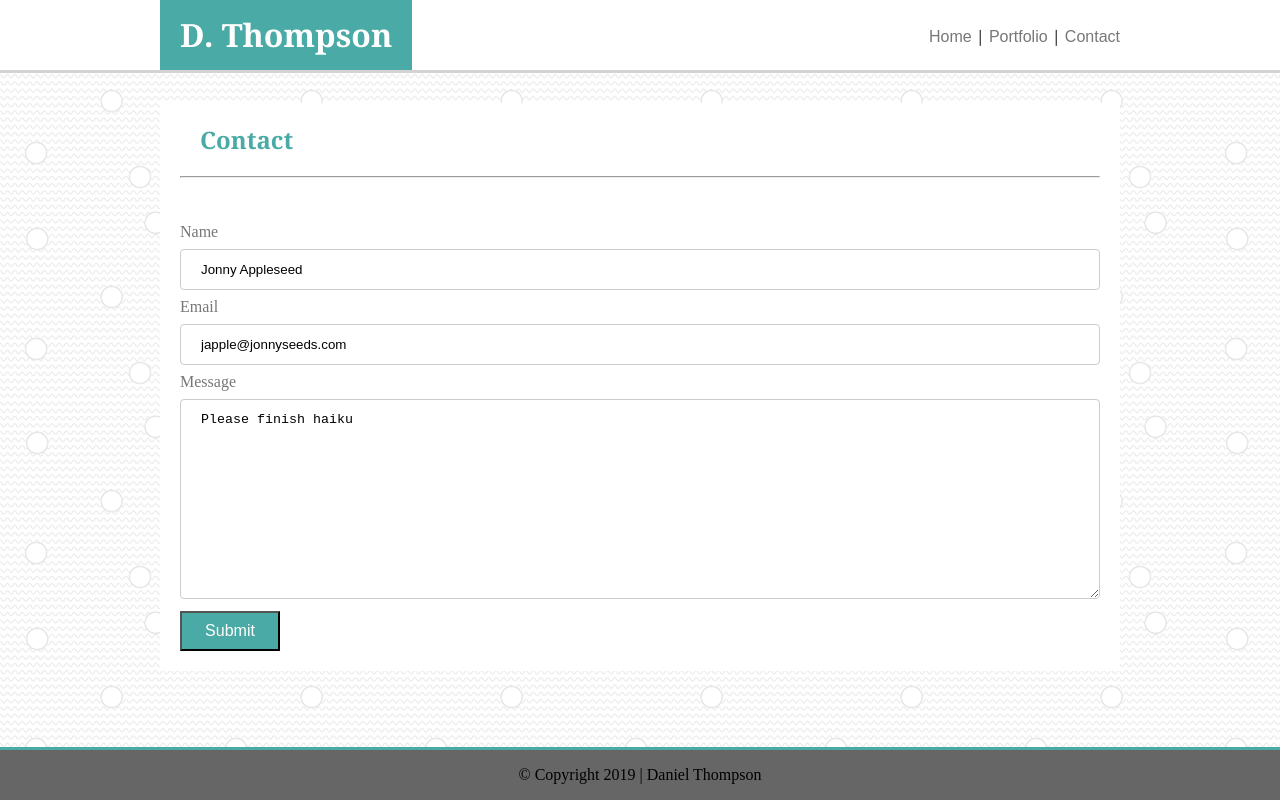
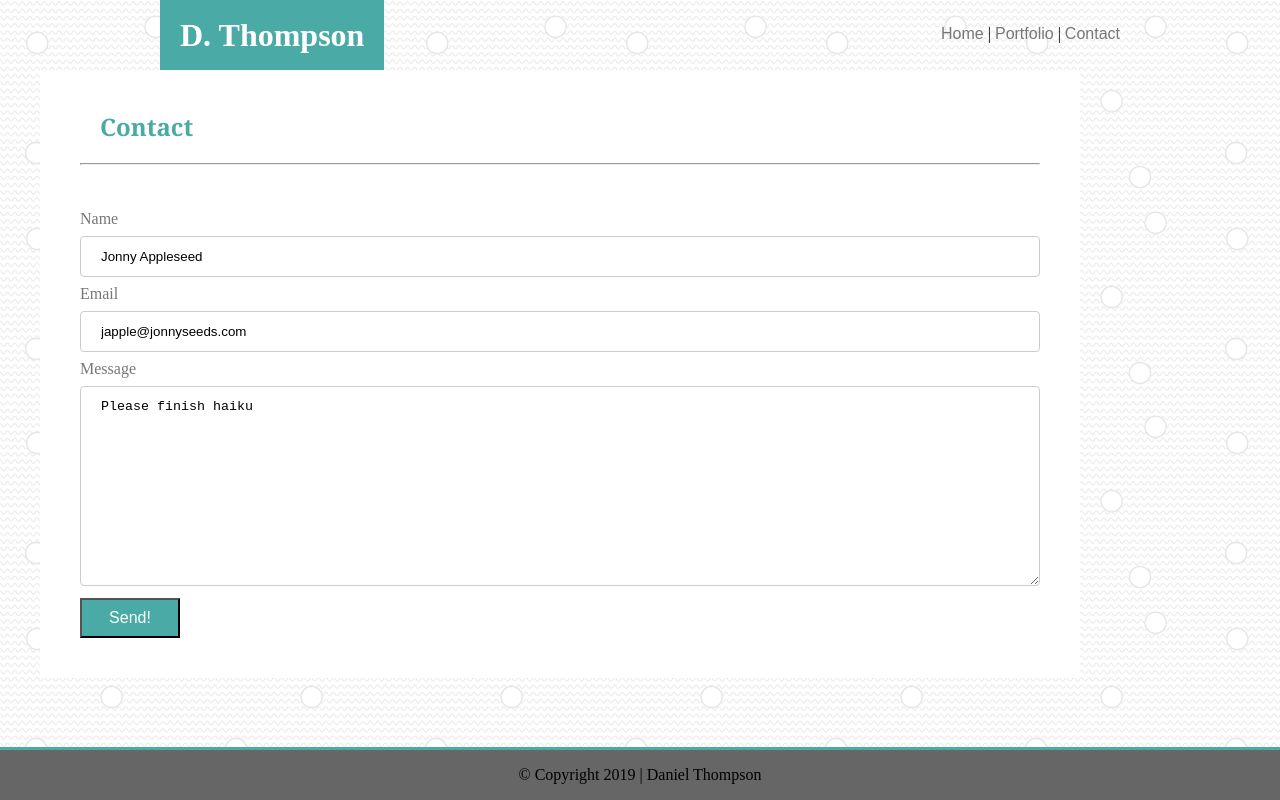
Before and after one commit to dnlthmpsn/Basic-Portfolio, a plain HTML site: page contact.html in a window 1280 px wide. Drawn offline with Linux system fonts and the light colour scheme.

Commit message:
typo fix

```diff
--- a/assets/css/style.css
+++ b/assets/css/style.css
@@ -42,13 +42,17 @@ p {
 /* **START of header** */
 
 
-header{
+
+
+#pagetop{
     background-color:#fff;
     width: 100%;
     border-bottom-style: solid;
     border-bottom-color: lightgray;
     font-family: 'Georgia', Times, Times New Roman, serif;
     height: 70px;
+    position: fixed;
+
  }
 
  .navbar{
@@ -79,6 +83,13 @@ header{
     color: #777;
 }
 
+.nav a:hover{
+    font-weight: bold;
+    color:white;
+    background-color: #4aaaa5;
+
+}
+
 
  /* ** ** END of header ** ** */
 
@@ -94,14 +105,14 @@ header{
 
 
 section{
-    width: 920px;
-    padding: 20px 20px 20px 20px;
+    width:100%;
+    max-width: 960px;
+    padding: 40px;
     position: relative;
     background-color: #fff;
     margin: auto;
     overflow: auto;
-    margin-top: 30px;
-    margin-bottom: 30px;
+    margin: 0px 0px 0px 40px;
 
 }
 
@@ -204,7 +215,7 @@ hr {
     height: 200px;
   }
 
-  .contact_form input[type=submit], select {
+  .button{
       background-color: #4aaaa5;
       color: #fff;
       width: 100px;
@@ -213,4 +224,9 @@ hr {
       font-size: 100%;
   }
 
+  .button:hover{
+      background-color: #198882;
+    margin: 0px 0px 0px 3px;
+  }
+
   /* ** END OF contact pact ** */
--- a/contact.html
+++ b/contact.html
@@ -36,8 +36,8 @@
                     <br>
                     Message
                     <textarea  name= "Message">Please finish haiku</textarea>
-                    <input type= "submit" value= "Submit">
                 </form>
+                <button class="button">Send!</button>
                 </div>
 
         </section>
```
Also changed, not shown: index.html (+3 -5 lines), 2 other files.
